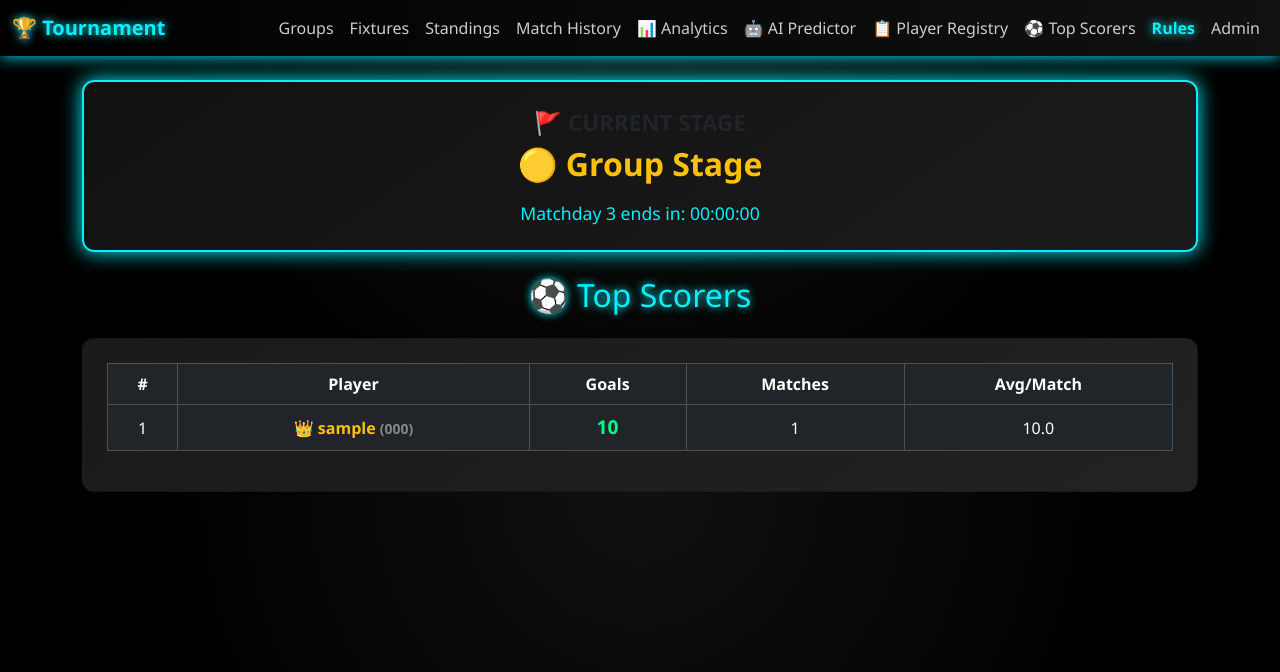
After one commit to Hamza-dev001/football-tournament, a Flask app: page /top-scorers in a window 1280 px wide. The commit adds this page. Shown: the top 672 px of the page. Run offline with Flask 3, Linux system fonts and the light colour scheme; tables that the repository leaves empty hold one stand-in row (values such as "Sample post").

Commit message:
Add Top Scorers leaderboard using existing PlayerSeasonRating.goals_scored

```diff
--- a/app/routes.py
+++ b/app/routes.py
@@ -516,6 +516,11 @@
     return render_template("leaderboard.html", rows=rows)
 
 
+@main.route("/top-scorers")
+def top_scorers():
+    rows = AnalyticsService.get_top_scorers()
+    return render_template("top_scorers.html", rows=rows)
+
 # ==========================================================
 # PREDICT
 # ==========================================================
--- a/app/services/analytics_service.py
+++ b/app/services/analytics_service.py
@@ -37,12 +37,6 @@
 
     @staticmethod
     def get_last_3_form(player_id):
-        """
-        Returns the player's most recent 3 results as a list, e.g. ["W", "W", "L"],
-        ordered oldest to newest (so it reads left-to-right chronologically).
-        Uses EloHistory.result, which is already recorded for every processed match
-        (group and knockout). Returns an empty list if the player has no history yet.
-        """
         rows = (
             EloHistory.query
             .filter_by(player_id=player_id, is_voided=False)
@@ -51,12 +45,36 @@
             .all()
         )
         results = [row.result for row in rows]
-        results.reverse()  # oldest -> newest, left to right
+        results.reverse()
         return results
 
     @staticmethod
+    def get_top_scorers():
+        """
+        Current-season Top Scorers leaderboard, sorted by total goals scored.
+        Reuses PlayerSeasonRating.goals_scored — no new data source needed.
+        """
+        season = get_active_season()
+        if not season:
+            return []
+
+        rows = []
+        for player in Player.query.filter_by(status="ACTIVE").all():
+            season_rating = EloEngine.get_season_rating(player.id, season.id)
+            if season_rating.matches_played == 0:
+                continue
+            rows.append({
+                "player": player,
+                "goals_scored": season_rating.goals_scored,
+                "matches_played": season_rating.matches_played,
+                "avg_goals": round(season_rating.goals_scored / season_rating.matches_played, 2),
+            })
+
+        rows.sort(key=lambda x: x["goals_scored"], reverse=True)
+        return rows
+
+    @staticmethod
     def get_power_rankings():
-        """Current-season live rankings, driven by PlayerSeasonRating."""
         season = get_active_season()
         if not season:
             return []
@@ -89,7 +107,6 @@
 
     @staticmethod
     def get_career_leaderboard():
-        """All-time leaderboard, driven by PlayerCareerRating. Never resets."""
         players = Player.query.all()
         rows = []
         for player in players:
--- a/app/templates/base.html
+++ b/app/templates/base.html
@@ -118,6 +118,12 @@
                     </a>
                 </li>
 
+                <li class="nav-item">
+                    <a class="nav-link" href="{{ url_for('main.top_scorers') }}">
+                        ⚽ Top Scorers
+                    </a>
+                </li>
+
                 {% if r16_exists %}
                 <li class="nav-item">
                     <a class="nav-link" href="{{ url_for('main.r16') }}">Round of 16</a>
--- /dev/null
+++ b/app/templates/top_scorers.html
@@ -0,0 +1,43 @@
+{% extends "base.html" %}
+{% block content %}
+
+<h2 class="text-center mb-4" style="color:#00f2ff; text-shadow:0 0 8px #00f2ff;">
+    ⚽ Top Scorers
+</h2>
+
+<div class="card p-4">
+    {% if rows %}
+    <table class="table table-dark table-bordered text-center align-middle">
+        <thead>
+            <tr>
+                <th>#</th>
+                <th>Player</th>
+                <th>Goals</th>
+                <th>Matches</th>
+                <th>Avg/Match</th>
+            </tr>
+        </thead>
+        <tbody>
+            {% for row in rows %}
+            <tr>
+                <td>{{ loop.index }}</td>
+                <td style="font-weight:bold; color:#ffc107;">
+                    {% if loop.index == 1 %}👑 {% endif %}
+                    {{ row.player.username }}
+                    <small style="color:#888;">({{ row.player.player_code }})</small>
+                </td>
+                <td style="color:#00ff88; font-weight:bold; font-size:1.2rem;">
+                    {{ row.goals_scored }}
+                </td>
+                <td>{{ row.matches_played }}</td>
+                <td>{{ row.avg_goals }}</td>
+            </tr>
+            {% endfor %}
+        </tbody>
+    </table>
+    {% else %}
+        <div class="text-center">No goals scored yet this season.</div>
+    {% endif %}
+</div>
+
+{% endblock %}
```
